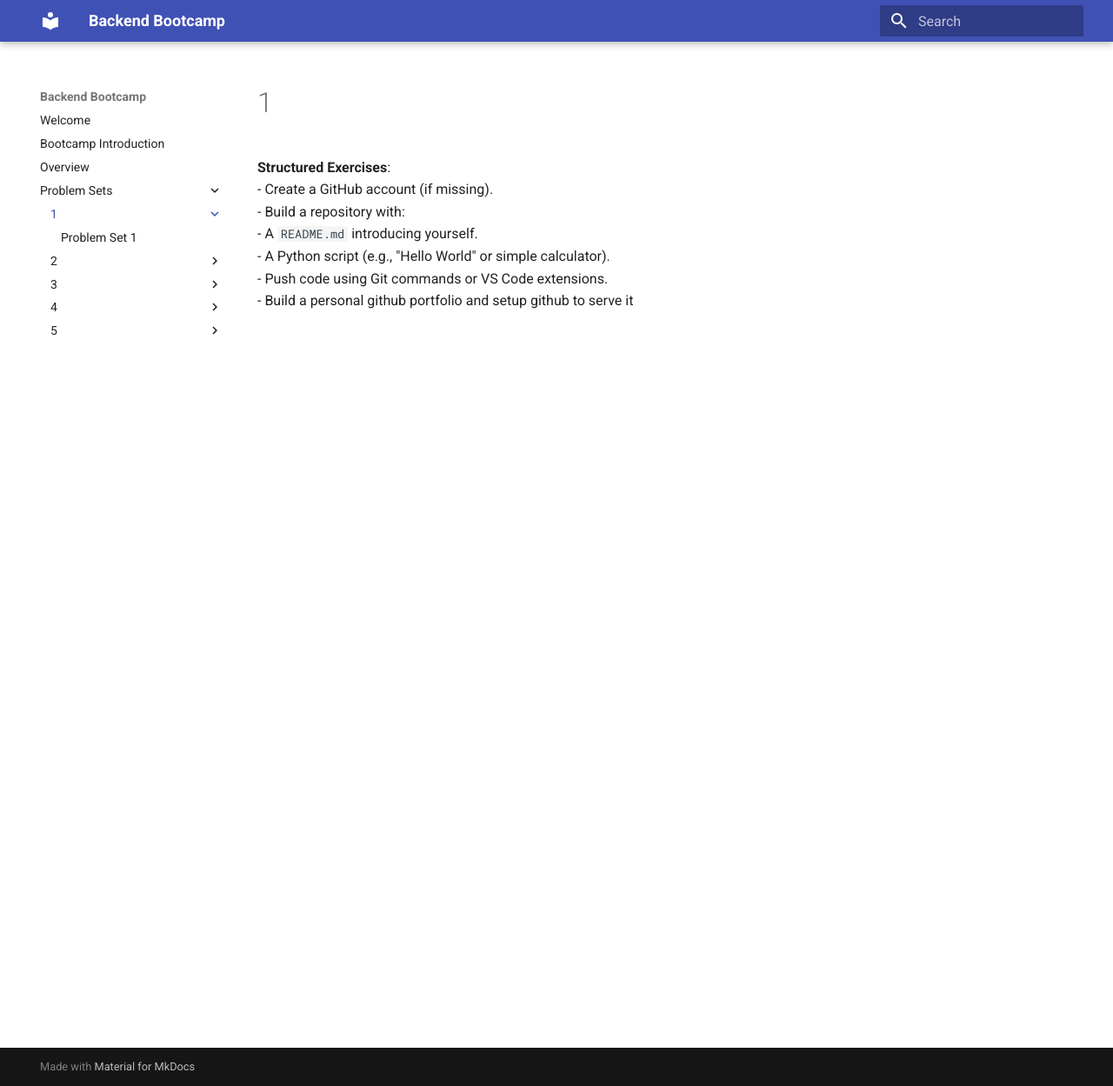
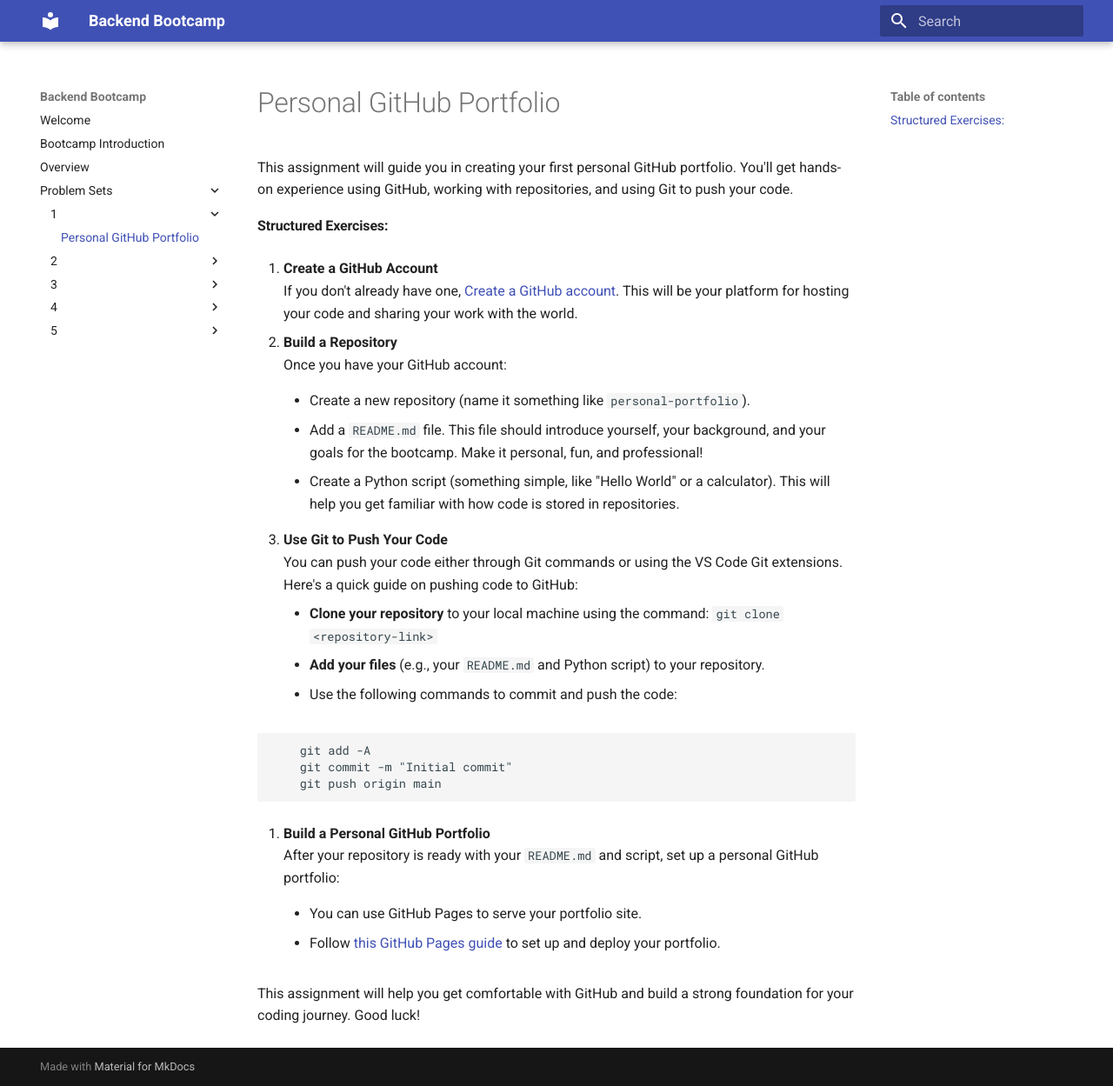
Before and after one commit to Amcsui/Backend-bootcamp, an MkDocs documentation site: the page built from docs/Problem Sets/1/Personal GitHub Portfolio.md, in a window 1280 px wide and 1249 px high. Shown: the whole window at 87% size. Built offline with MkDocs 1.6.1 and Material for MkDocs 9.7.7, drawn with Linux system fonts in a browser that asks for light colours.

Commit message:
problemset 1

````diff
--- a/docs/Problem Sets/1/Personal GitHub Portfolio.md
+++ b/docs/Problem Sets/1/Personal GitHub Portfolio.md
@@ -1,9 +1,43 @@
 
 
-**Structured Exercises**:
-- Create a GitHub account (if missing).
-  - Build a repository with:
-    - A `README.md` introducing yourself.
-    - A Python script (e.g., "Hello World" or simple calculator).
-  - Push code using Git commands or VS Code extensions.
-  - Build a personal github portfolio and setup github to serve it
+This assignment will guide you in creating your first personal GitHub portfolio. You'll get hands-on experience using GitHub, working with repositories, and using Git to push your code.
+
+#### **Structured Exercises:**
+
+1. **Create a GitHub Account**
+    If you don't already have one, [Create a GitHub account](https://github.com/). This will be your platform for hosting your code and sharing your work with the world.
+
+2. **Build a Repository**
+    Once you have your GitHub account:
+
+    - Create a new repository (name it something like `personal-portfolio`).
+
+    - Add a `README.md` file. This file should introduce yourself, your background, and your goals for the bootcamp. Make it personal, fun, and professional!
+
+    - Create a Python script (something simple, like "Hello World" or a calculator). This will help you get familiar with how code is stored in repositories.
+
+3. **Use Git to Push Your Code**
+    You can push your code either through Git commands or using the VS Code Git extensions. Here's a quick guide on pushing code to GitHub:
+
+    - **Clone your repository** to your local machine using the command:
+		```
+		git clone <repository-link>
+		```
+	- **Add your files** (e.g., your `README.md` and Python script) to your repository.
+
+	- Use the following commands to commit and push the code:
+```
+	git add -A
+	git commit -m "Initial commit"
+	git push origin main
+```
+
+1. **Build a Personal GitHub Portfolio**
+    After your repository is ready with your `README.md` and script, set up a personal GitHub portfolio:
+
+    - You can use GitHub Pages to serve your portfolio site.
+
+    - Follow [this GitHub Pages guide](https://docs.github.com/en/pages/getting-started-with-github-pages) to set up and deploy your portfolio.
+
+
+This assignment will help you get comfortable with GitHub and build a strong foundation for your coding journey. Good luck!
--- a/docs/Problem Sets/1/Problem Set 1.md
+++ b/docs/Problem Sets/1/index.md
@@ -2,7 +2,7 @@
 # Problem Set 1
 
 ## What to Do
-1. submit [[Personal GitHub Portfolio]]
+1. submit [Personal GitHub Portfolio](Personal%20GitHub%20Portfolio)
 
 ## When to Do it
 
````
